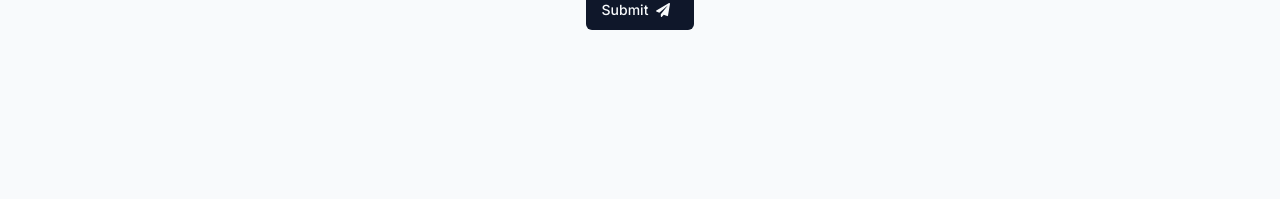
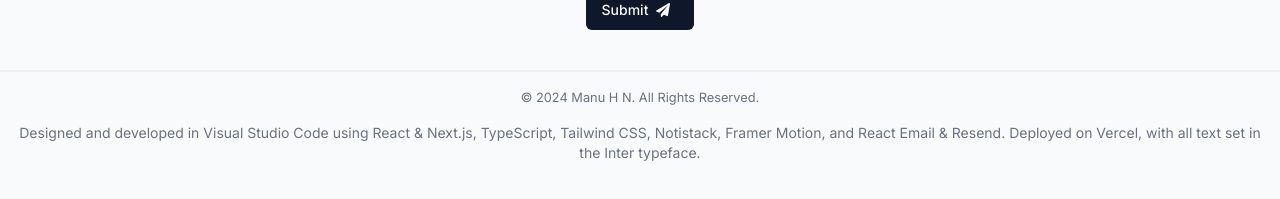
Before and after one commit to manu-hn/manuhn-portfolio, a Next.js app: page / in a window 1280 px wide. Shown: the part 4042-4241 px from the top of the page. Before the commit the page ends 4072 px from the top, so only its background shows below. Built offline with nearby package versions, Linux system fonts and the light colour scheme; no server answers.

Commit message:
Conflicts Resolved

```diff
--- a/src/app/layout.tsx
+++ b/src/app/layout.tsx
@@ -2,7 +2,6 @@ import type { Metadata } from "next";
 import { Inter } from "next/font/google";
 import "./globals.css";
 import ReduxProvider from "@/store/ReduxProvider";
-import { Toaster } from "@/components/ui/toaster"
 import HeaderComponent from "@/components/header";
 
 const inter = Inter({
--- a/src/app/page.tsx
+++ b/src/app/page.tsx
@@ -20,6 +20,7 @@ export default function Home() {
         <SkillsSection />
         <ExperienceSection />
         <ContactMeSection />
+        <FooterSection />
       </main>
     </NotistackProvider>
   );
```
Also changed, not shown: 1 other file (tests, documents, lock files or other folders).
